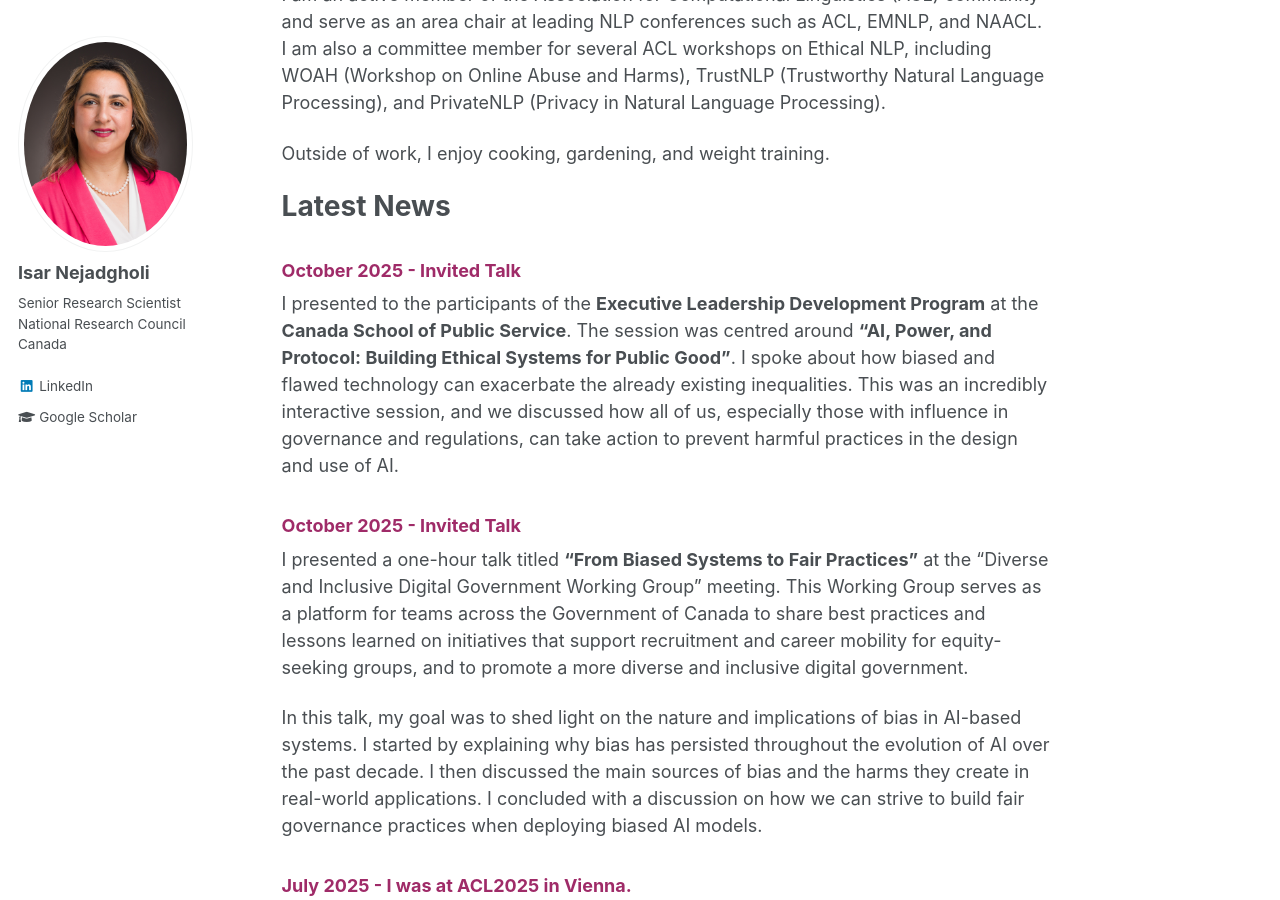
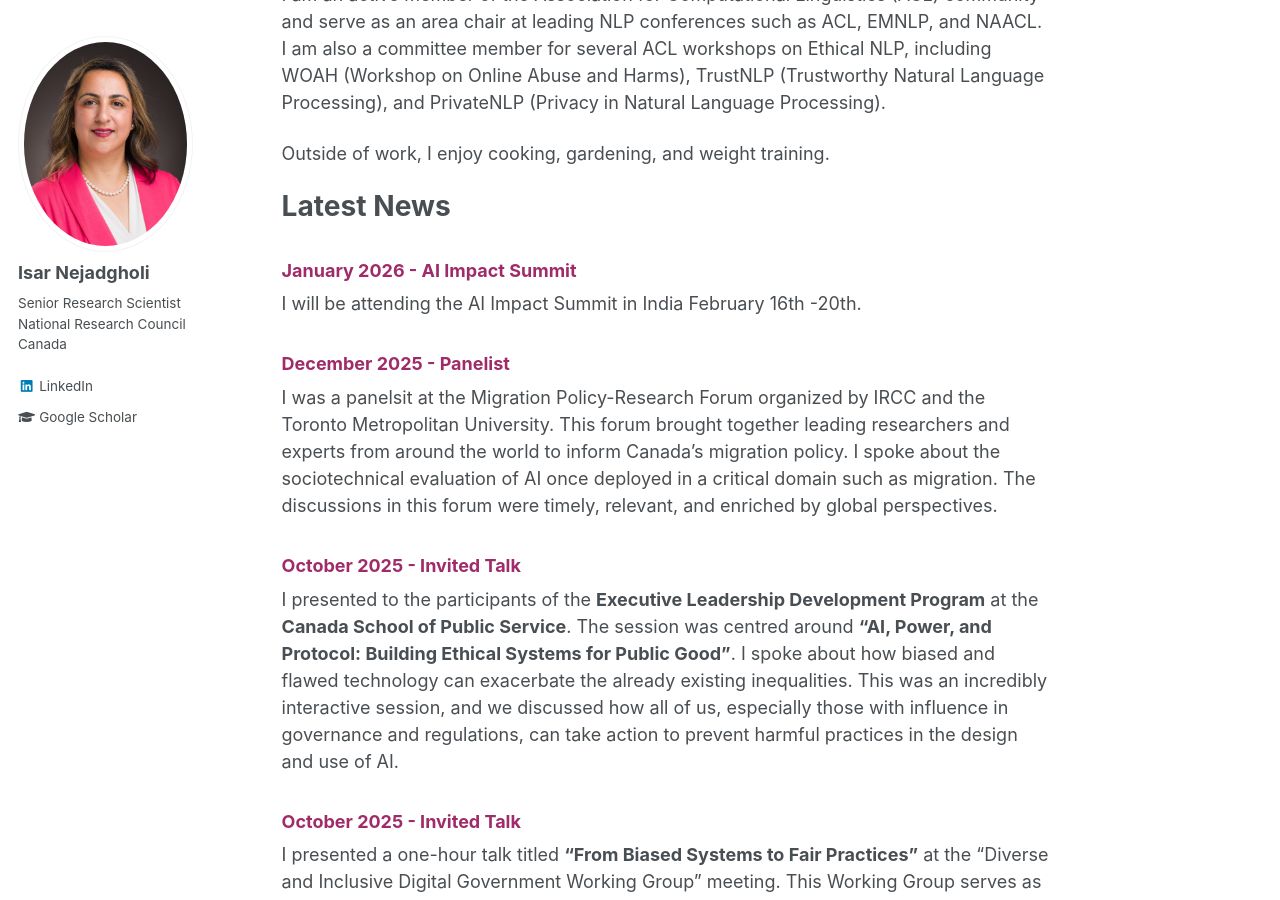
Before and after one commit to IsarNejad/IsarNejad.github.io, a Jekyll site: the page built from _pages/about.md, in a window 1280 px wide and 900 px high, scrolled down 491 px. Built offline with Jekyll 4.4.1, drawn with Linux system fonts in a browser that asks for light colours.

Commit message:
Update about.md

```diff
--- a/_pages/about.md
+++ b/_pages/about.md
@@ -19,6 +19,16 @@ I am an active member of the Association for Computational Linguistics (ACL) com
 Outside of work, I enjoy cooking, gardening, and weight training.
 
 # Latest News
+
+{: .amaranth-deep-purple}
+### January 2026 - AI Impact Summit
+
+I will be attending the AI Impact Summit in India February 16th -20th.
+
+{: .amaranth-deep-purple}
+### December 2025 - Panelist
+
+I was a panelsit at the Migration Policy-Research Forum organized by IRCC and the Toronto Metropolitan University. This forum brought together leading researchers and experts from around the world to inform Canada's migration policy. I spoke about the sociotechnical evaluation of AI once deployed in a critical domain such as migration. The discussions in this forum were timely, relevant, and enriched by global perspectives.
 
 {: .amaranth-deep-purple}
 ### October 2025 - Invited Talk
```
